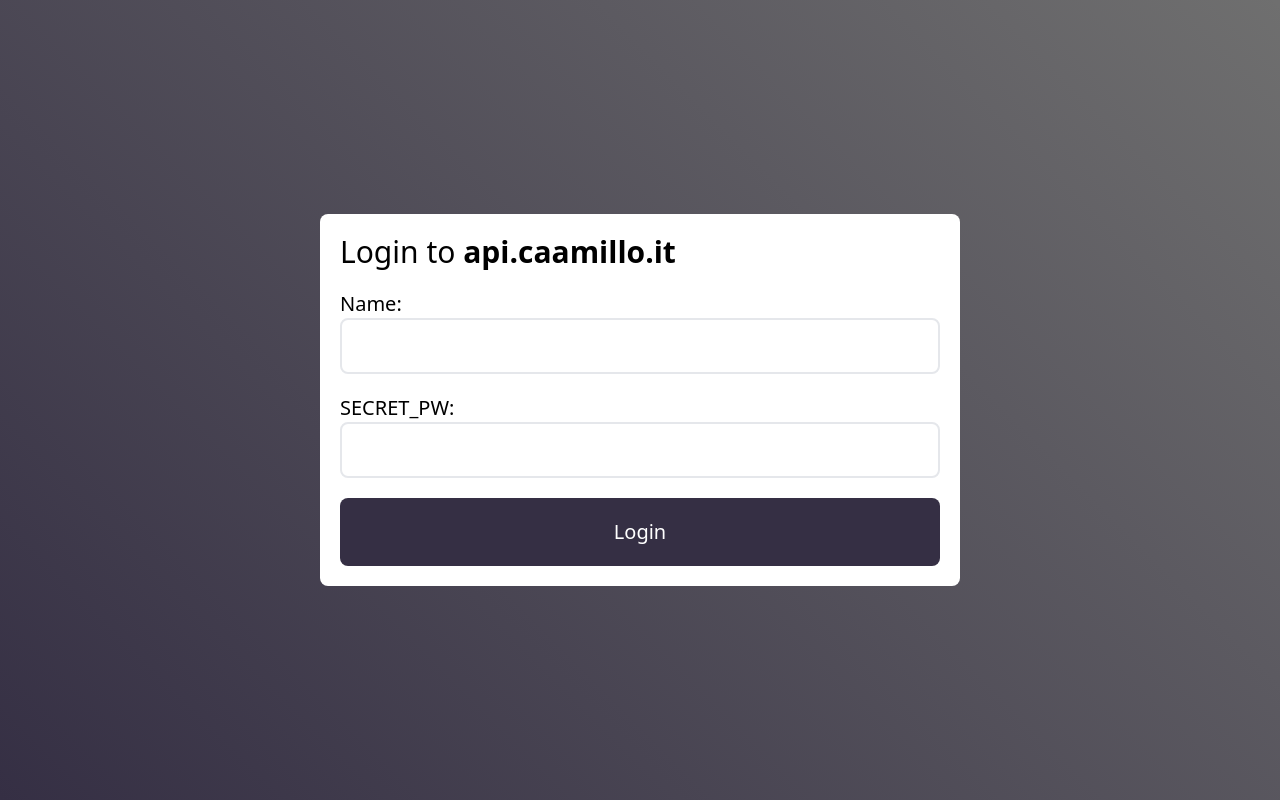
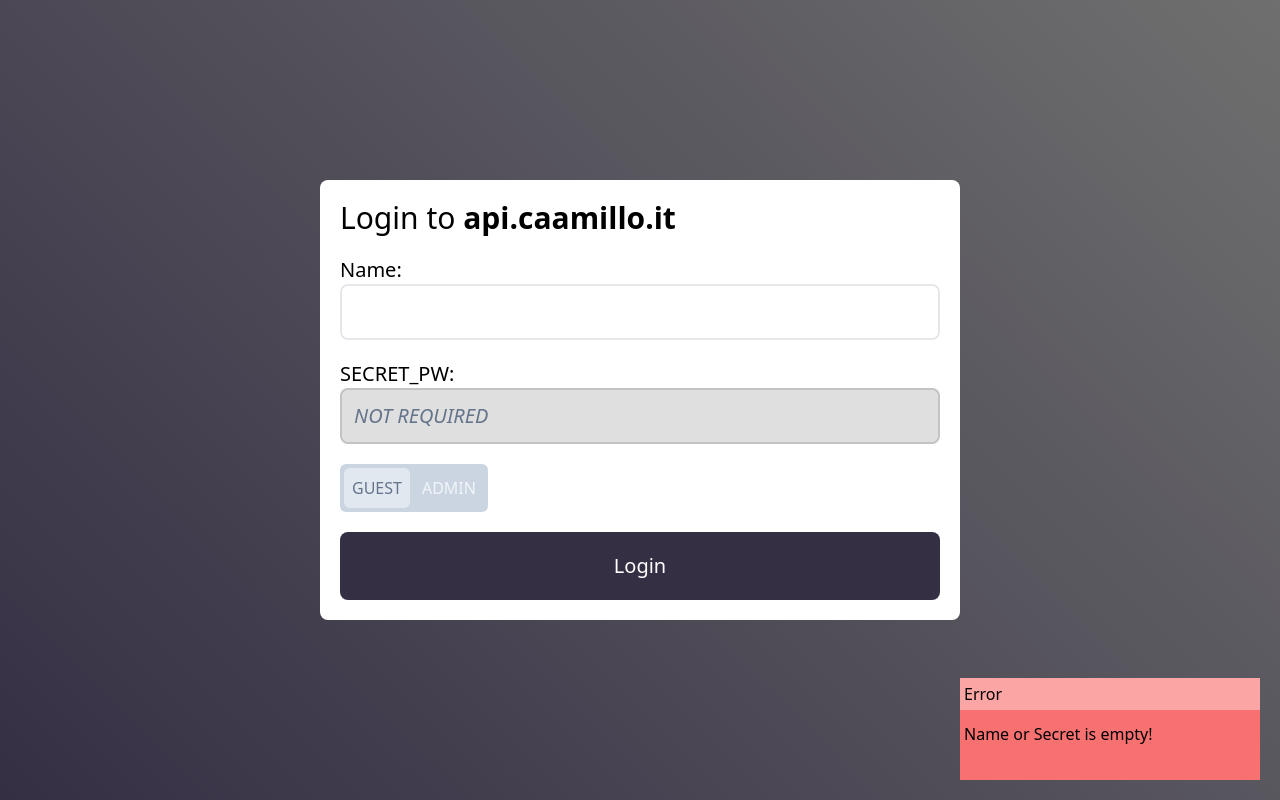
Before and after one commit to caamillo/caamillo.it, a Next.js app: page /login in a window 1280 px wide. Both pictures are taken after a click on the button "Login". Built offline with nearby package versions, Linux system fonts and the light colour scheme.

Commit message:
handling api response

```diff
--- a/src/components/Error/Stack.js
+++ b/src/components/Error/Stack.js
@@ -6,10 +6,10 @@
 
 let cachedStack = []
 
-export default function Stack({ children, errors, maxStack=3, className }) {
+export default function Stack({ errors, setErrors, maxStack=3, className }) {
 
     const stackRef = useRef()
-    const [ stack, setStack ] = useState(errors?.length ? [ ...errors ] : [])
+    const [ stack, setStack ] = useState([ ...errors ])
     const [ isUpdating, setIsUpdating ] = useState(false)
     const [ haveErrorsChanged, setHaveErrorsChanged ] = useState(false)
     const TOAST_LIFESPAN = 3 // 3 seconds
@@ -17,8 +17,9 @@
     useEffect(() => {
         if (!errors.length) return
         setHaveErrorsChanged(true)
+        // console.log(stack)
         setStack(
-            [ errors?.length ? [ ...errors ] : [] ].slice(-maxStack - 1).reverse().map((error, idx) => {
+            [ ...errors ].slice(-maxStack - 1).reverse().map((error, idx) => {
                 return {
                     ...error,
                     idx: idx,
@@ -39,7 +40,14 @@
                 const element = [ ...stackRef.current.children ].reverse()[ idx ]
                 const born = reversedStack[idx].born
                 const diff = Math.abs(now - born) / 1e3 // Diff in secs
-                if (diff >= TOAST_LIFESPAN) element.classList.add('toast-hide')
+                if (diff >= TOAST_LIFESPAN) {
+                    element.classList.add('toast-hide')
+                    setErrors([])
+                    setTimeout(() => {
+                        setStack([])
+                        cachedStack = []
+                    }, 5e2)
+                }
             }
         }, 1000)
         return () => clearInterval(i)
@@ -55,10 +63,9 @@
             else newElement.lastpos = cachedStack[idx].lastpos
             return newElement
         })
-        cachedStack.map((error, idx) => {
+        cachedStack.map((_, idx) => {
             const element = [ ...stackRef.current.children ].reverse()[ idx ]
             const lastpos = cachedStack[idx].lastpos
-            element.classList.remove('toast-hide')
             if (lastpos >= 0) {
                 const fromOpacity = getOpacity(idx + 1, cachedStack.length, maxStack)
                 const toOpacity = getOpacity(idx, cachedStack.length, maxStack)
--- a/src/components/Error/Toast.js
+++ b/src/components/Error/Toast.js
@@ -6,10 +6,10 @@
     return (
         <div className={ `w-full transition-all absolute bottom-0 right-0 ` + className }>
             <div className="w-full bg-red-300 p-1 h-[32px]">
-                <span className="">{ title?.length >= 35 ? title.split('').splice(0, 35).join('') + '...' : title }</span>
+                <span className="">{ title.length >= 35 ? title.split('').splice(0, 35).join('') + '...' : title }</span>
             </div>
             <div className="w-full p-3 px-1 bg-red-400 break-words h-[70px] cursor-pointer pointer-events-auto">
-                { desc?.length >= 65 ? desc.split('').splice(0, 65).join('') + '...' : desc }
+                { desc.length >= 65 ? desc.split('').splice(0, 65).join('') + '...' : desc }
             </div>
         </div>
     )
--- a/src/components/Error/index.js
+++ b/src/components/Error/index.js
@@ -4,11 +4,10 @@
 // Lib
 import Stack from './Stack'
 
-export default function ErrorManager({ maxStack=3, errors }) {
-
+export default function ErrorManager({ maxStack=3, errors, setErrors }) {
     return (
         <div className="w-screen h-screen fixed pointer-events-none">
-            <Stack maxStack={ maxStack } className='absolute bottom-5 right-5 w-[200px]' errors={ errors } />
+            <Stack maxStack={ maxStack } className='absolute bottom-5 right-5 w-[200px]' errors={ errors } setErrors={ setErrors } />
         </div>
     )
 }
--- /dev/null
+++ b/src/components/Lil/Switch/index.js
@@ -0,0 +1,31 @@
+// React
+import { useState } from "react"
+
+export default function Switch({ options, callback, className }) {
+
+    const [ optionSelected, setOptionSelected ] = useState(0)
+
+    const onOptionChange = (idx) => {
+        setOptionSelected(idx)
+        callback(idx)
+    }
+
+    return (
+        <div className={`p-1 w-fit bg-slate-300 flex gap-1 rounded-md relative ` + className}>
+            {
+                options.map((option, idx) =>
+                    <div
+                        key={`switchopt-${ idx }`}
+                        className={`p-2 uppercase rounded-md select-none cursor-pointer transition-colors duration-300 ease-in-out z-20 ${ idx === optionSelected ? 'text-slate-500' : 'text-slate-100' }`}
+                        onClick={ () => onOptionChange(idx) }
+                    >
+                        { option }
+                    </div>
+                )
+            }
+            <div style={{ transform: optionSelected ? 'translateX(100%)' : 'translateX(0)' }} className="absolute w-1/2 h-full top-0 left-0 p-1 transition-transform ease-in-out duration-300">
+                <div className="bg-slate-200 w-full h-full rounded-md z-10"></div>
+            </div>
+        </div>
+    )
+}
--- a/src/pages/login.js
+++ b/src/pages/login.js
@@ -1,15 +1,64 @@
 // React
-import { useEffect, useState } from "react"
+import { useEffect, useState, useRef } from "react"
 
-// Lib
-import ErrorManager from '../components/Error'
+// Components
+import ErrorManager from '@/components/Error'
+import Switch from "@/components/Lil/Switch"
+
+// Deps
+import { useLocalStorage } from "usehooks-ts"
 
 export default function login () {
 
     const [ errors, setErrors ] = useState([])
+    const [ token, setToken ] = useLocalStorage('token', '') // Shut up, i will use local-storage because yes
+    const [ isGuestSelected, setIsGuestSelected ] = useState(true)
+
+    // login-infos
+    const name = useRef()
+    const secret = useRef()
+
+    const switchCallback = (idx) => {
+        setIsGuestSelected(!idx)
+        if (!idx) {
+            secret.current.disabled = true
+            secret.current.type = 'text'
+            secret.current.value = 'NOT REQUIRED'
+        } else {
+            secret.current.disabled = false
+            secret.current.value = ''
+            secret.current.type = 'password'
+        }
+    }
 
     const getAccess = () => {
+        const [ sName, sSecret ] = [
+            name.current.value.trim(),
+            secret.current.value.trim()
+        ]
 
+        if (!sName || !sSecret) return setErrors(errors =>
+                [ ...errors,
+                    { title: 'Error', description: 'Name or Secret is empty!' } ]
+            )
+        fetch('https://api.caamillo.it/token', {
+            method: 'POST',
+            headers: {
+                "Content-Type": "application/json"
+            },
+            body: JSON.stringify({
+                name: sName,
+                pw: isGuestSelected ? 'GUEST' : sSecret
+            })
+        })
+            .then(res => res.json())
+            .then(data => {
+                if (data.error) return setErrors(errors =>
+                        [ ...errors,
+                            { title: data.error, description: data.message } ]
+                    )
+                setToken(data.data)
+            })
     }
 
     useEffect(() => {
@@ -23,16 +72,23 @@
                     <h1 className="text-3xl">Login to <b>api.caamillo.it</b></h1>
                     <div>
                         <p className="text-xl">Name:</p>
-                        <input className="w-full p-3 border-2 rounded-lg text-xl" />
+                        <input ref={ name } className="w-full p-3 border-2 rounded-lg text-xl" />
                     </div>
                     <div>
                         <p className="text-xl">SECRET_PW:</p>
-                        <input className="w-full p-3 border-2 rounded-lg text-xl" />
+                        <input type="text" ref={ secret } defaultValue='NOT REQUIRED' disabled className="w-full p-3 italic border-2 rounded-lg text-xl disabled:text-slate-500  disabled:border-[#00000020] disabled:bg-[#00000020]" />
                     </div>
-                    <button className="w-full p-5 bg-[#352F44] text-xl rounded-lg text-white">Login</button>
+                    <Switch
+                        callback={ switchCallback }
+                        options={[
+                            'guest',
+                            'admin'
+                        ]}
+                    />
+                    <button onClick={ getAccess } className="w-full p-5 bg-[#352F44] text-xl rounded-lg text-white">Login</button>
                 </div>
             </div>
-            <ErrorManager errors={ errors } />
+            <ErrorManager errors={ errors } setErrors={ setErrors } />
         </div>
     )
 }
```
